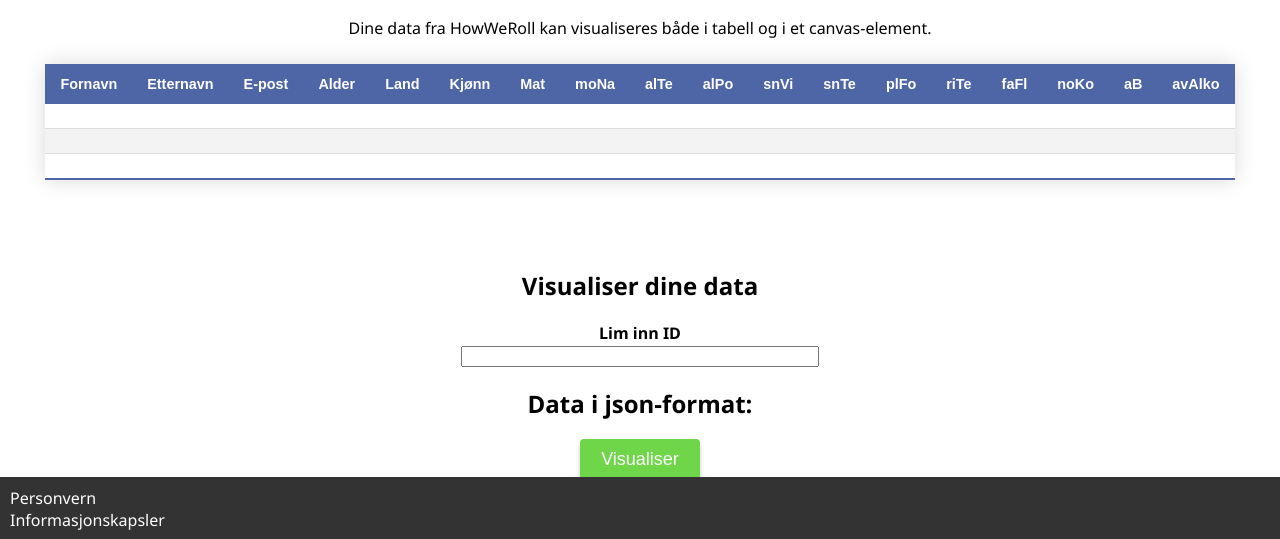
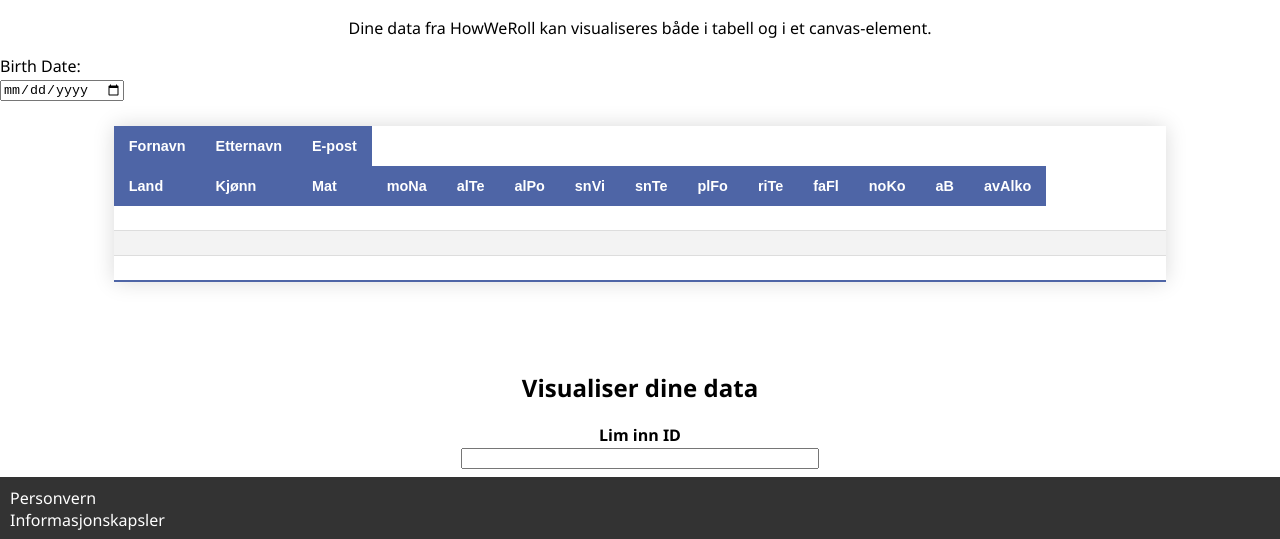
Before and after one commit to joakimlped/How_We_Roll, a plain HTML site: page hwr-report.html in a window 1280 px wide. Shown: the part 137-676 px from the top of the page. Drawn offline with Linux system fonts and the light colour scheme; no server answers.

Commit message:
Update hwr-report.html

```diff
--- a/hwr-report.html
+++ b/hwr-report.html
@@ -312,7 +312,12 @@ footer img {
       <th>Fornavn</th>
       <th>Etternavn</th>
       <th>E-post</th>
-      <th>Alder</th>
+	    </tr>
+     <p>
+        <label for="birth-date">Birth Date:</label><br>
+        <input type="date" id="birth-date" name="birth-date" required>
+      </p>
+	<tr>
       <th>Land</th>
       <th>Kjønn</th>
       <th>Mat</th>
```
